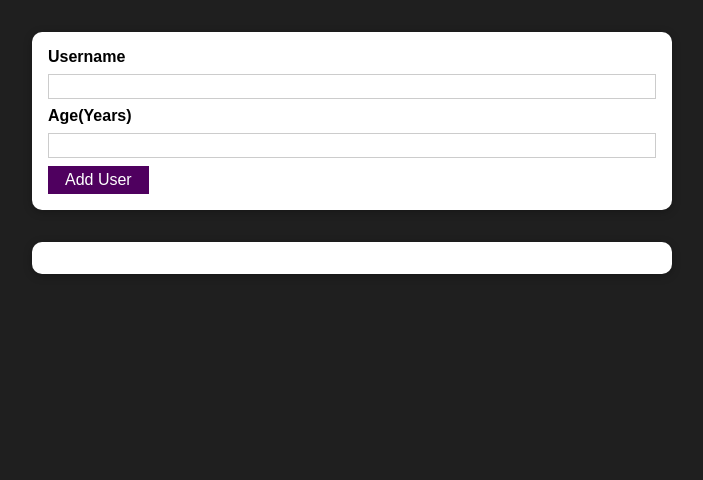
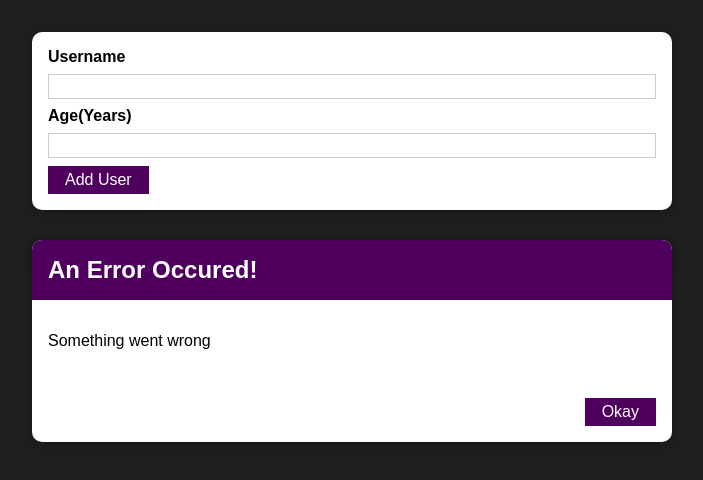
Before and after one commit to nehasingh931126/react-basic-app, a React (Create React App) app: page / in a window 1280 px wide. Shown: the top 480 px of the page, without its empty margins (288-991 px from the left). Built offline with nearby package versions, Linux system fonts and the light colour scheme.

Commit message:
Added the Error Modal in the Application

```diff
--- /dev/null
+++ b/src/components/UI/ErrorModal.js
@@ -0,0 +1,19 @@
+import React from 'react';
+import Card from './Card';
+import classes from './ErrorModal.module.css';
+import Button from './Button';
+const ErrorModal = (props)=> {
+    return (<Card className={classes.modal}>
+        <header className={classes.header}>
+            <h2>{props.title}</h2>
+        </header>
+        <div className={classes.content}>
+            <p>{props.message}</p>
+        </div>
+        <footer className={classes.actions}>
+            <Button>Okay</Button>
+        </footer>
+    </Card>)
+}
+
+export default ErrorModal;
--- /dev/null
+++ b/src/components/UI/ErrorModal.module.css
@@ -0,0 +1,45 @@
+.backdrop {
+    position: fixed;
+    top: 0;
+    left: 0;
+    width: 100%;
+    height: 100vh;
+    z-index: 10;
+    background: rgba(0, 0, 0, 0.75);
+}
+
+.modal {
+    position: fixed;
+    top: 30vh;
+    left: 10%;
+    width: 80%;
+    z-index: 100;
+    overflow: hidden;
+}
+
+.header {
+    background: #4f005f;
+    padding: 1rem;
+}
+
+.header h2 {
+    margin: 0;
+    color: white;
+}
+
+.content {
+    padding: 1rem;
+}
+
+.actions {
+    padding: 1rem;
+    display: flex;
+    justify-content: flex-end;
+}
+
+@media (min-width: 768px) {
+    .modal {
+        left: calc(50% - 20rem);
+        width: 40rem;
+    }
+}
--- a/src/components/Users/AddUser.js
+++ b/src/components/Users/AddUser.js
@@ -2,6 +2,7 @@
 import Card from '../UI/Card';
 import classes  from './AddUser.module.css';
 import Button from '../UI/Button';
+import ErrorModal from '../UI/ErrorModal';
 const AddUser = (prop) => {
     const [enterUsername, setEnteredUsername]= useState('');
     const [enterAge, setEnteredAge] = useState('');
@@ -31,6 +32,8 @@
         console.log(enterUsername, enterAge)
     }
     return (
+        <>
+        <ErrorModal title="An Error Occured!" message="Something went wrong"></ErrorModal>
         <Card className={classes.input}>
             <form onSubmit={addUserHandlerFunction}>
                 <label htmlFor="username">Username</label>
@@ -39,7 +42,8 @@
                 <input id="age" type="number" value={enterAge}  onChange={ageChangeHandler} />
                 <Button type="submit">Add User</Button>
             </form>
-        </Card>)
+        </Card>
+        </>)
 };
 
 export default AddUser;
```
